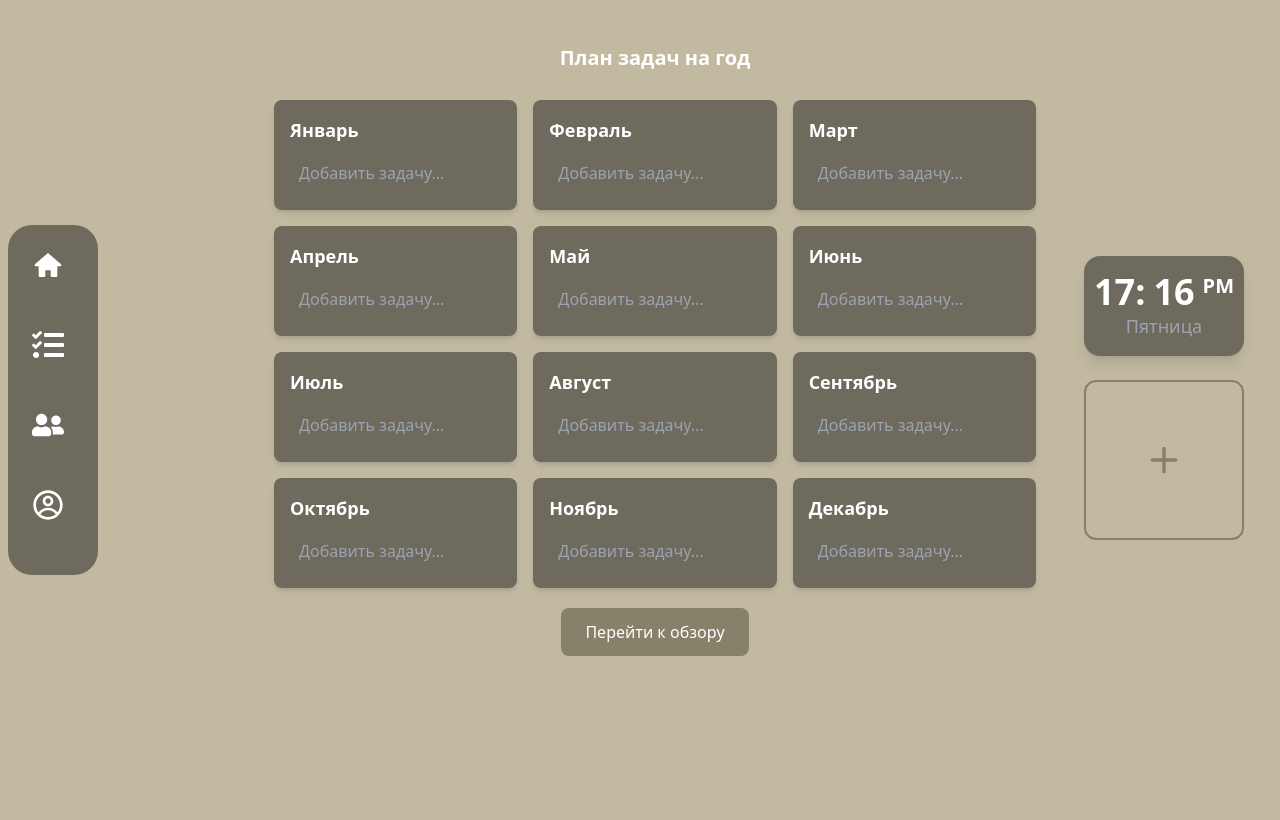
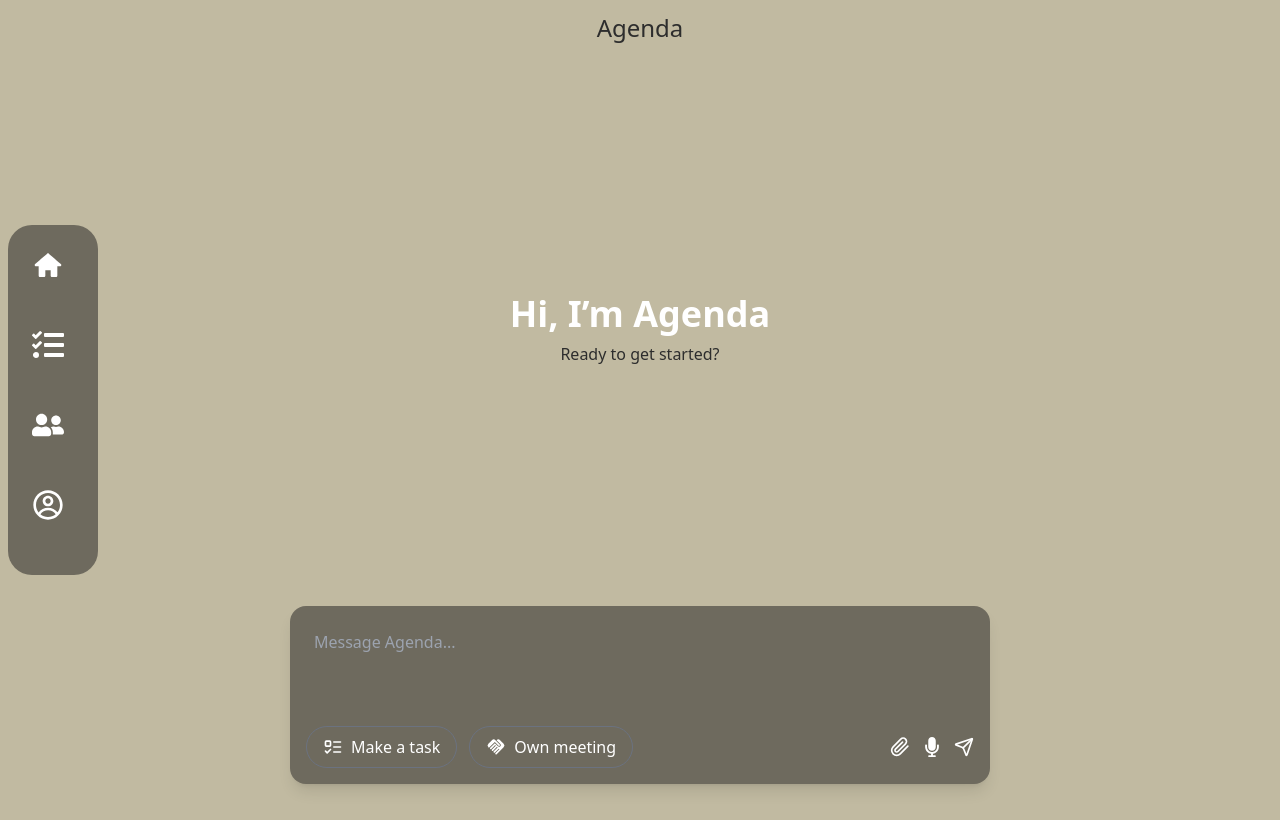
Before and after one commit to foxnaim/Agenda-client-, a Next.js app: page / in a window 1280 px wide. Built offline with nearby package versions, Linux system fonts and the light colour scheme.

Commit message:
modified:   src/app/page.tsx

```diff
--- a/src/app/page.tsx
+++ b/src/app/page.tsx
@@ -1,6 +1,6 @@
 import React from 'react'
-import Navigation from './components/SideBar/Navigation'
-import TaskDashboard from './pages/TaskDashboard/page'
+import Chat from './pages/Chat/page'
+
 
 
 
@@ -11,7 +11,7 @@ import TaskDashboard from './pages/TaskDashboard/page'
 const page = () => {
   return (
     <React.Fragment>
-      <TaskDashboard/>
+     <Chat/>
     </React.Fragment>
   )
 }
```
